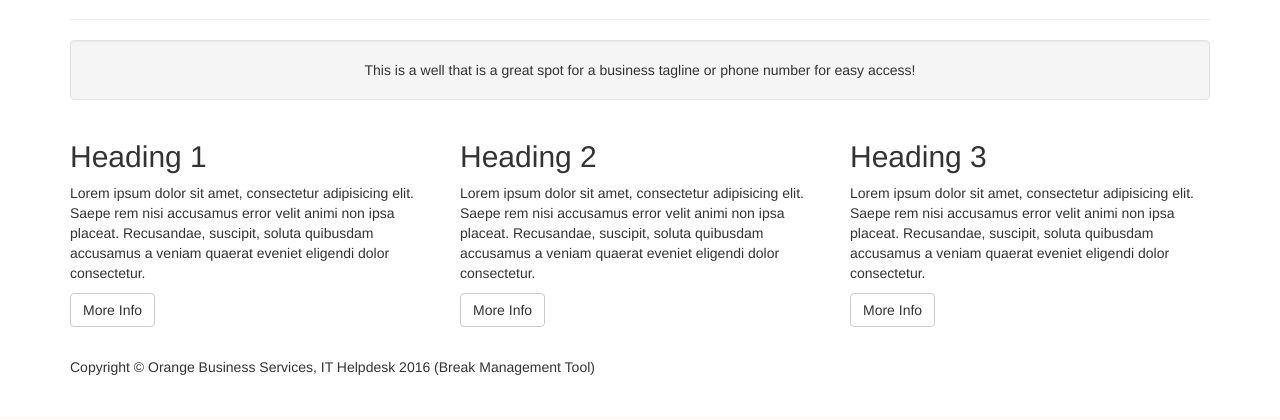
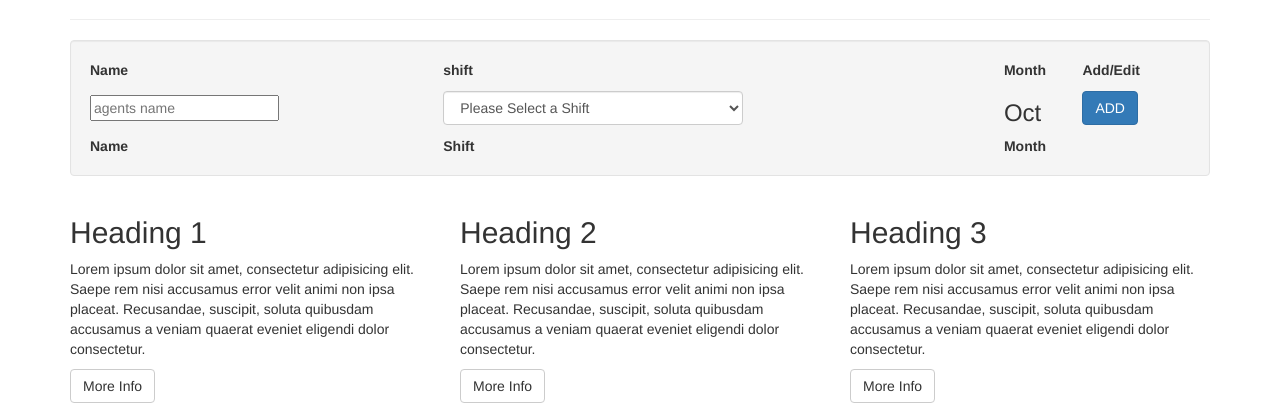
Before and after one commit to kareemashraf/Break-Management-Tool, a CodeIgniter app: page /database/index.php/welcome/admin in a window 1280 px wide. Shown: the part 501-921 px from the top of the page. Before the commit the page ends 876 px from the top, so only its background shows below. Run offline with CodeIgniter, Linux system fonts and the light colour scheme; data comes from the database, SQL or seed files in the repository; both versions use the stored data as it was after the commit; some libraries are stand-ins or nearby versions.

Commit message:
update 7/10/2016

```diff
--- a/application/controllers/Welcome.php
+++ b/application/controllers/Welcome.php
@@ -139,7 +139,34 @@ class Welcome extends CI_Controller {
 	}
 
 	public function admin(){
-		$this->load->view('admin');
+		           $this->load->model('loginmodel');
+		$results = $this->loginmodel->get_agents_shifts();
+
+		$data['results'] = $results;
+		$this->load->view('admin',$data);
+	}
+
+	public function add_agents(){
+		$agents_name = $this->input->post('agent');
+		$shift	 	 = $this->input->post('shift');
+
+		if (!empty($agents_name)) {
+			$this->load->model('loginmodel');
+		$result = $this->loginmodel->add_agents($agents_name, $shift);
+		die($agents_name." has been added");
+		}
+		else{
+			die("Please Enter the Agent name and the shift");
+		}
+
+	}
+
+	public function delete_agents(){
+		$agents_name = $this->input->post('agent');
+
+		$this->load->model('loginmodel');
+		$result = $this->loginmodel->delete_agents($agents_name);
+
 	}
 
 }
--- a/application/models/loginmodel.php
+++ b/application/models/loginmodel.php
@@ -57,6 +57,25 @@ class Loginmodel extends CI_Model
 
 		return $query->num_rows();
 	}
+
+	function add_agents($agents_name, $shift){
+		$query = $this->db->query('INSERT INTO shifts (user_name,shift, month) VALUES ("'.$agents_name.'","'.$shift.'", MONTHNAME(CURDATE()) )  ');
+
+	}
+
+	function delete_agents($agents_name){
+
+		$query = $this->db->query(' DELETE FROM shifts WHERE user_name = "'.$agents_name.'" AND month = MONTHNAME(CURDATE()) ');
+
+	}
+
+	function get_agents_shifts(){
+		$query  = $this->db->query('SELECT * FROM shifts WHERE month = MONTHNAME(CURDATE()) ');
+		return  $query->result_array();
+
+	}
+
+
 }
 
 ?>
--- a/application/views/admin.php
+++ b/application/views/admin.php
@@ -8,9 +8,16 @@
     <meta name="viewport" content="width=device-width, initial-scale=1">
     <meta name="description" content="">
     <meta name="author" content="">
+   <script src="https://ajax.googleapis.com/ajax/libs/jquery/1.12.4/jquery.min.js"></script>
 
-    <title>Small Business - Start Bootstrap Template</title>
+    <script type="text/javascript">
+    	$(document).ready(function() {
+    		$('#example').DataTable();
+		} );
+    </script>
 
+    <title>Admin</title>
+	<link href="https://cdn.datatables.net/1.10.12/css/jquery.dataTables.min.css" rel="stylesheet">
     <!-- Bootstrap Core CSS -->
     <link href="<?php  echo base_url('admin'); ?>/css/bootstrap.min.css" rel="stylesheet">
 
@@ -116,7 +123,7 @@
             <div class="col-md-4">
                 <h1>IT HelpDesk Break Managemet</h1>
                 <p>This is a test for BMT Admin portal, It doesn't have too much fancy flare to it, but it makes a great use of the standard Bootstrap core components. Feel free to use this Method according to your needs!</p>
-                <a class="btn btn-primary btn-lg" href="#">Call to Action!</a>
+                <a class="btn btn-primary btn-lg" href="#">Agents in Action!</a>
             </div>
             <!-- /.col-md-4 -->
         </div>
@@ -127,8 +134,58 @@
         <!-- Call to Action Well -->
         <div class="row">
             <div class="col-lg-12">
-                <div class="well text-center">
-                    This is a well that is a great spot for a business tagline or phone number for easy access!
+                <div class="well ">
+    <table id="example" class="display" cellspacing="0" width="100%">
+        <thead>
+            <tr>
+                <th>Name</th>
+                <th>shift</th>
+                <th>Month</th>
+                <th>Add/Edit</th>
+            </tr>
+        </thead>
+        <tfoot>
+            <tr>
+                <th>Name</th>
+                <th>Shift</th>
+                <th>Month</th>
+            </tr>
+        </tfoot>
+        <tbody>
+        	<tr>
+                <td><input type="text" name="agents_name" id="agent" placeholder="agents name"></td>
+                <td><select name="shift" style="width: 300px;" class="form-control" id="shift">
+                	<option value=""> Please Select a Shift </option>
+                	<option value="7"> from 7 to 4 </option>
+                	<option value="8"> from 8 to 5 </option>
+                	<option value="9"> from 9 to 6 </option>
+                	<option value="10"> from 10 to 7 </option>
+                	<option value="11"> from 11 to 8 </option>
+                </select></td>
+                <td><h3><?php echo date('M'); ?></h3></td>
+                <td><button name="add" id="add" class="btn btn-primary">ADD</button></td>
+            </tr>
+            <?php
+
+	            foreach ($results as $result) {
+	            	echo "<tr>";
+	            	echo "<td>";
+	            	echo "<div id='".$result['user_name']."'>".$result['user_name']."</div>";
+	            	echo "</td>";
+	            	echo "<td>";
+	            	echo "<div id='".$result['shift']."'>".$result['shift']."</div>";
+	            	echo "</td>";
+	            	echo "<td>";
+	            	echo "<div id='".$result['month']."'>".$result['month']."</div>";
+	            	echo "</td>";
+	            	echo "<td>";
+	            	echo "<button id='".$result['user_name']."'  class='btn btn-danger delete'>Delete</button>";
+	            	echo "</td>";
+	            	echo "</tr>";
+	            }
+            ?>
+        </tbody>
+    </table>
                 </div>
             </div>
             <!-- /.col-lg-12 -->
@@ -175,6 +232,64 @@
 
     <!-- Bootstrap Core JavaScript -->
     <script src="<?php  echo base_url('admin'); ?>/js/bootstrap.min.js"></script>
+    <script type="text/javascript" charset="utf8" src="http://ajax.aspnetcdn.com/ajax/jQuery/jquery-1.8.2.min.js"></script>
+  	<script type="text/javascript" charset="utf8" src="http://ajax.aspnetcdn.com/ajax/jquery.dataTables/1.9.4/jquery.dataTables.min.js"></script>
+	  <script>
+		  $(function(){
+		    $("#example").dataTable();
+		  })
+	  </script>
+
+	  <script type="text/javascript">
+
+	  $(function(){
+
+	  		// when the add button is pressed
+		  	$( "#add" ).click(function() {
+		  		var agent  = $("#agent").val()
+	 			var shift  = $("#shift").val()
+
+		  				$.ajax({
+	                      type: 'POST',
+	                      url: '<?php echo site_url().'/welcome/add_agents' ?>',
+	                      data: {agent: agent,shift: shift},
+	                      success: function(result) {
+	                         alert(result)
+	                         location.reload();
+	                        }
+	              		});
+
+
+			});
+		  	//---------------------------->
+
+		  	// when the Delete button is pressed
+
+		  	$( ".delete" ).click(function() {
+		  		var agent  = $(this).attr("id");
+
+		  		var r = confirm('are you sure you want to delete '+agent+' Shift ?' );
+						if (r == true) {
+							    $.ajax({
+			                      type: 'POST',
+			                      url: '<?php echo site_url().'/welcome/delete_agents' ?>',
+			                      data: {agent: agent},
+			                      success: function(result) {
+			                         location.reload();
+			                        }
+		              			});
+
+						} else {
+						   // in case the user pressed Cancel
+						}
+
+			});
+			//------------------------------>
+
+
+		})
+
+	  </script>
 
 </body>
 
```
Also changed, not shown: btm.sql (+32 -1 lines).
